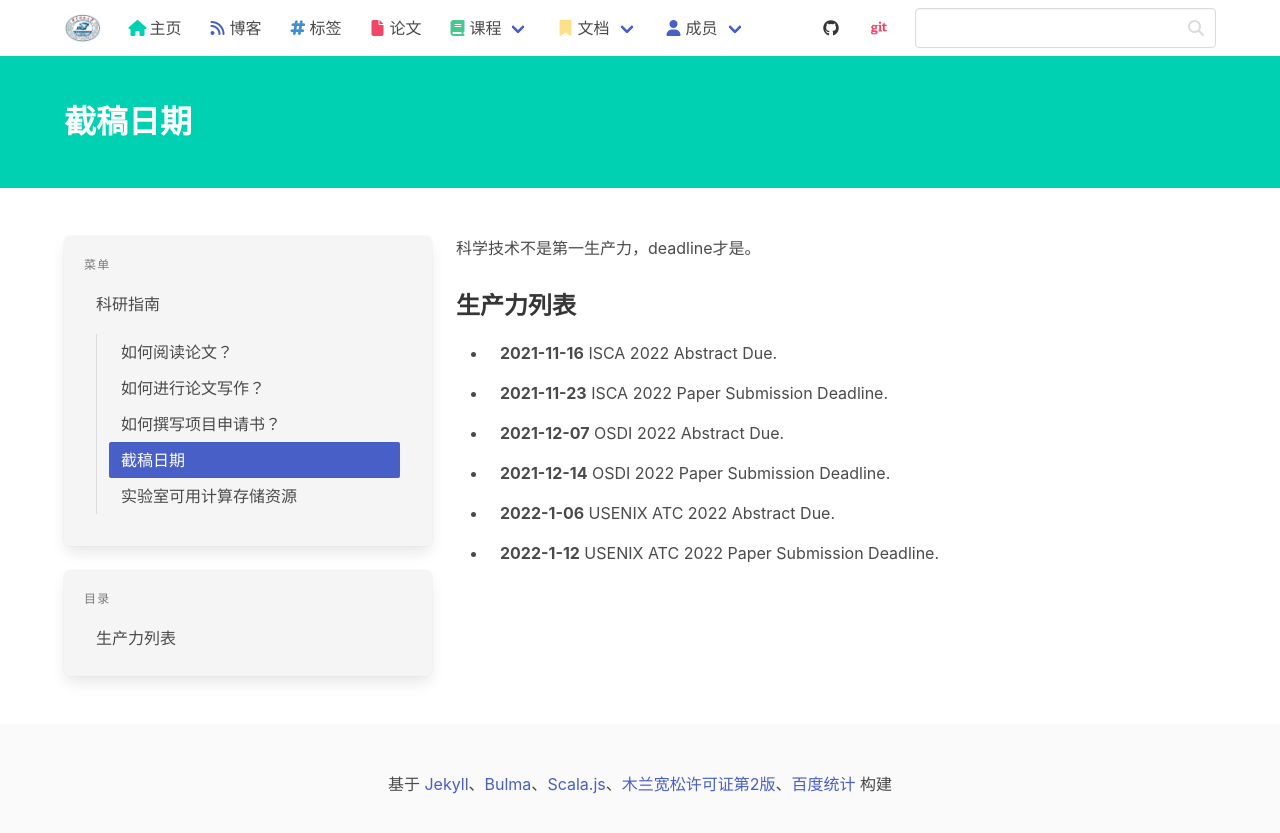
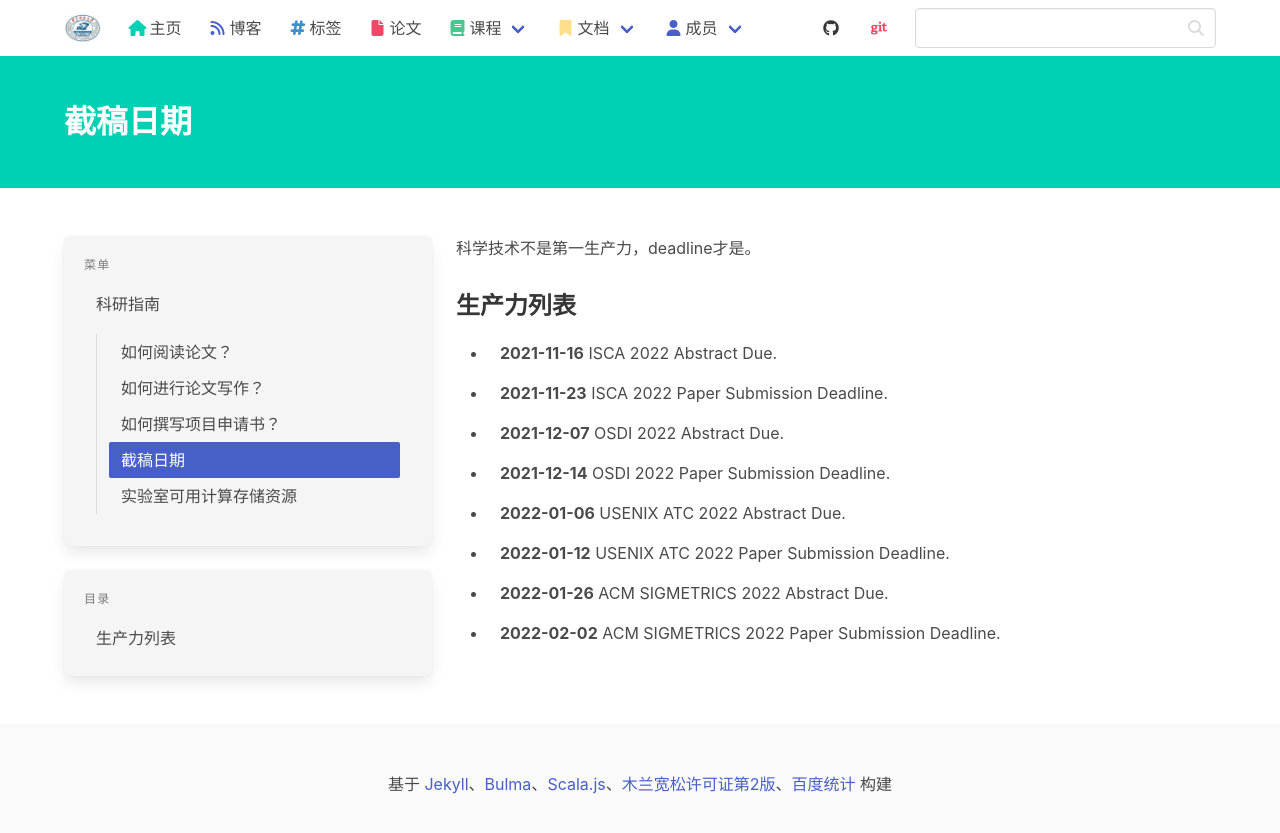
Before and after one commit to haslaboratory/haslaboratory.github.io, a Jekyll site: the page built from _docs/research/deadlines.md, in a window 1280 px wide. Shown: the top 833 px of the page. Built offline with Jekyll 4.4.1, drawn with Linux system fonts in a browser that asks for light colours; nearby versions of some CDN libraries; library files that are not in the unit come from our copies; comment, search, counter and statistics services are not loaded.

Commit message:
Update deadlines.yml

```diff
--- a/_data/deadlines.yml
+++ b/_data/deadlines.yml
@@ -1,11 +1,21 @@
+- conference: ACM SIGMETRICS 2022
+  description: Paper Submission Deadline.
+  deadline: 2022-02-02
+  url: https://www.sigmetrics.org/sigmetrics2022/call_for_papers.html
+
+- conference: ACM SIGMETRICS 2022
+  description: Abstract Due.
+  deadline: 2022-01-26
+  url: https://www.sigmetrics.org/sigmetrics2022/call_for_papers.html
+
 - conference: USENIX ATC 2022
   description: Paper Submission Deadline.
-  deadline: 2022-1-12
+  deadline: 2022-01-12
   url: https://www.usenix.org/conference/atc22
 
 - conference: USENIX ATC 2022
   description: Abstract Due.
-  deadline: 2022-1-06
+  deadline: 2022-01-06
   url: https://www.usenix.org/conference/atc22
 
 - conference: OSDI 2022
```
